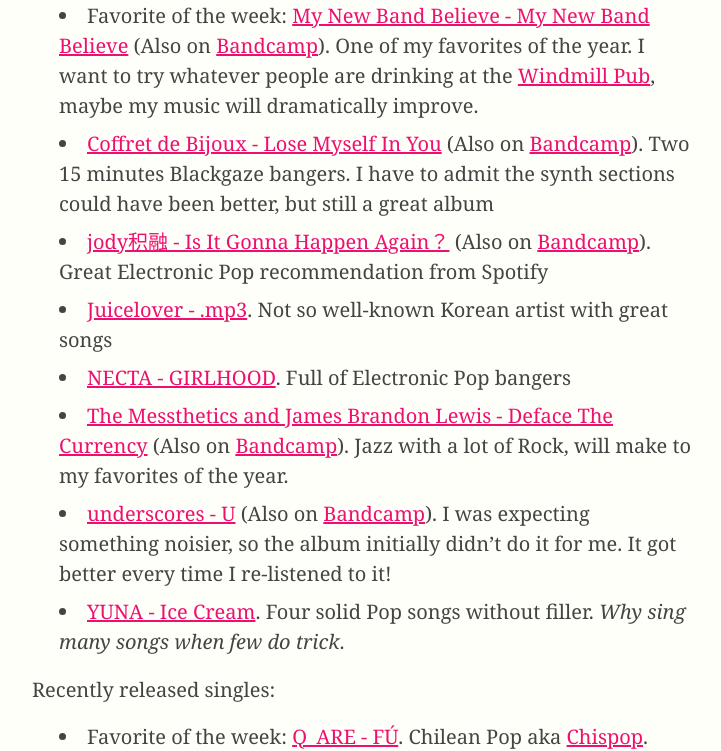
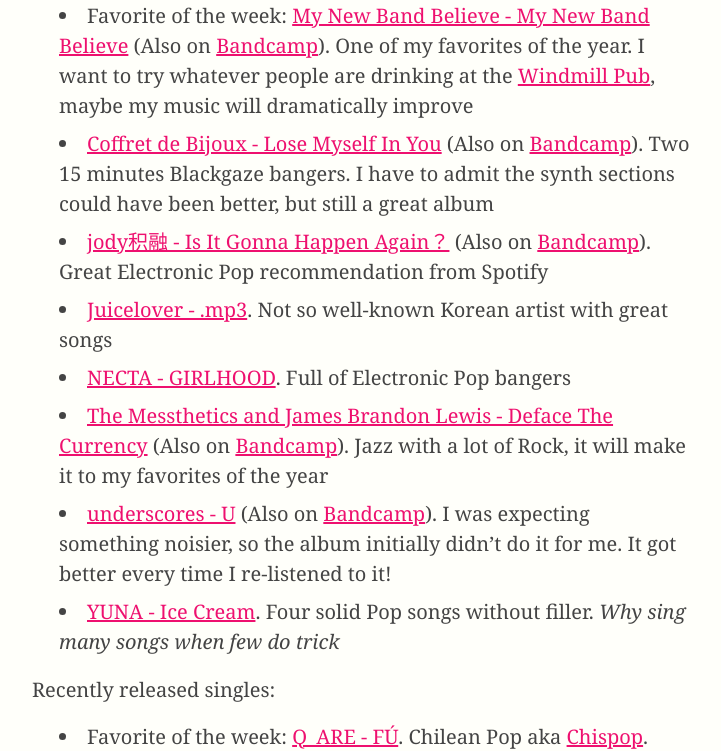
Before and after one commit to janogonzalez/janogonzalez.github.io, a Jekyll site: the page built from _posts/2026-05-24-week-21-of-2026.md, in a window 1280 px wide and 1400 px high, scrolled down 822 px. Shown: the part 198-949 px from the top of the window, without its empty margins (278-999 px from the left). Built offline with Jekyll 4.4.1, drawn with Linux system fonts in a browser that asks for light colours.

Commit message:
Small fixes

```diff
--- a/_posts/2026-05-24-week-21-of-2026.md
+++ b/_posts/2026-05-24-week-21-of-2026.md
@@ -27,14 +27,14 @@
 ## Listened to
 
 Albums/EPs:
-- Favorite of the week: [My New Band Believe - My New Band Believe][] (Also on [Bandcamp][my-new-bandcamp]). One of my favorites of the year. I want to try whatever people are drinking at the [Windmill Pub][], maybe my music will dramatically improve.
+- Favorite of the week: [My New Band Believe - My New Band Believe][] (Also on [Bandcamp][my-new-bandcamp]). One of my favorites of the year. I want to try whatever people are drinking at the [Windmill Pub][], maybe my music will dramatically improve
 - [Coffret de Bijoux - Lose Myself In You][] (Also on [Bandcamp][coffret-bandcamp]). Two 15 minutes Blackgaze bangers. I have to admit the synth sections could have been better, but still a great album
 - [jody积融 - Is It Gonna Happen Again？][] (Also on [Bandcamp][jody-bandcamp]). Great Electronic Pop recommendation from Spotify
 - [Juicelover - .mp3][]. Not so well-known Korean artist with great songs
 - [NECTA - GIRLHOOD][]. Full of Electronic Pop bangers
-- [The Messthetics and James Brandon Lewis - Deface The Currency][] (Also on [Bandcamp][the-messthetics-bandcamp]). Jazz with a lot of Rock, will make to my favorites of the year.
+- [The Messthetics and James Brandon Lewis - Deface The Currency][] (Also on [Bandcamp][the-messthetics-bandcamp]). Jazz with a lot of Rock, it will make it to my favorites of the year
 - [underscores - U][] (Also on [Bandcamp][underscores-bandcamp]). I was expecting something noisier, so the album initially didn't do it for me. It got better every time I re-listened to it!
-- [YUNA - Ice Cream][]. Four solid Pop songs without filler. _Why sing many songs when few do trick_.
+- [YUNA - Ice Cream][]. Four solid Pop songs without filler. _Why sing many songs when few do trick_
 
 Recently released singles:
 - Favorite of the week: [Q_ARE - FÚ][]. Chilean Pop aka [Chispop][]. Banger with Jersey Club influences
```
